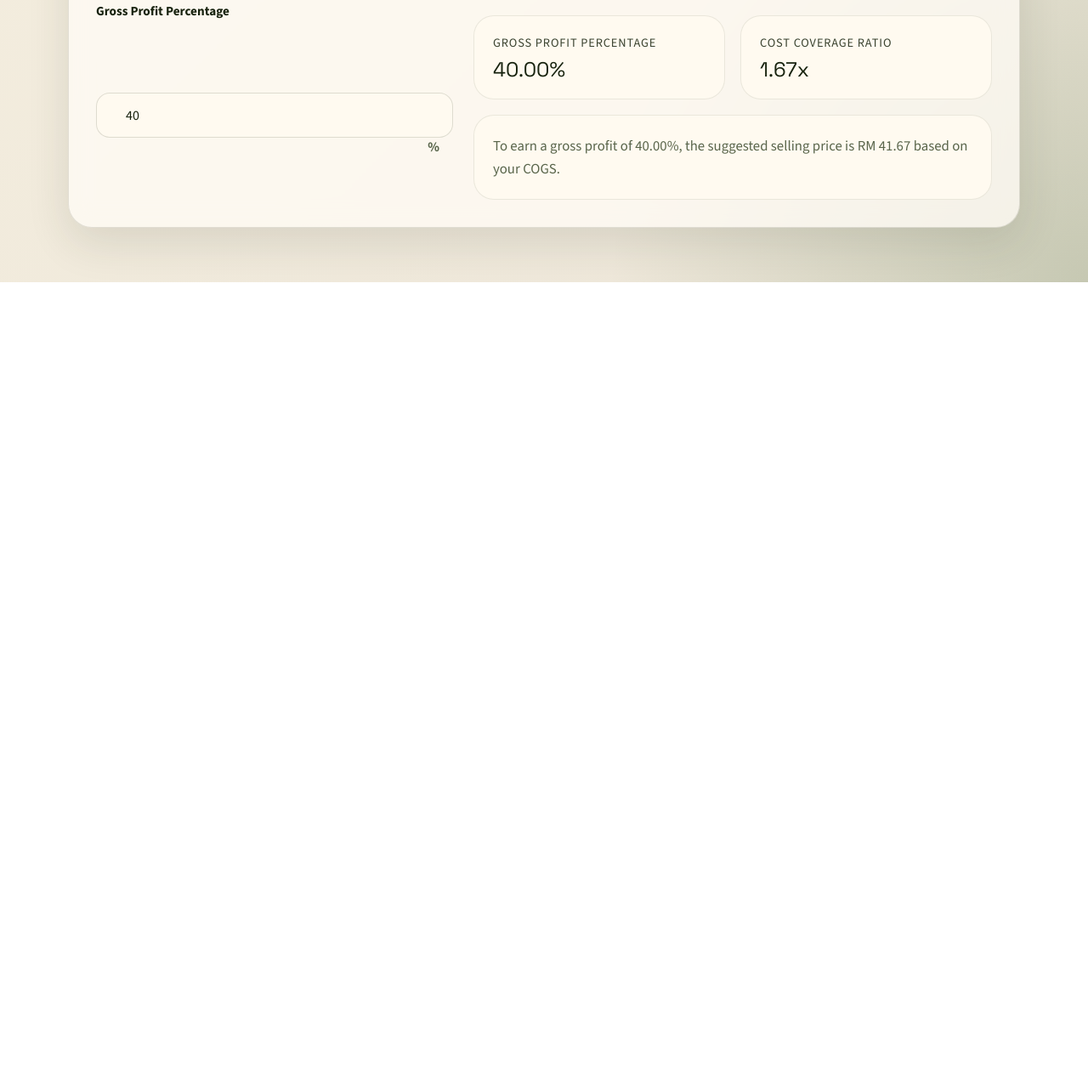
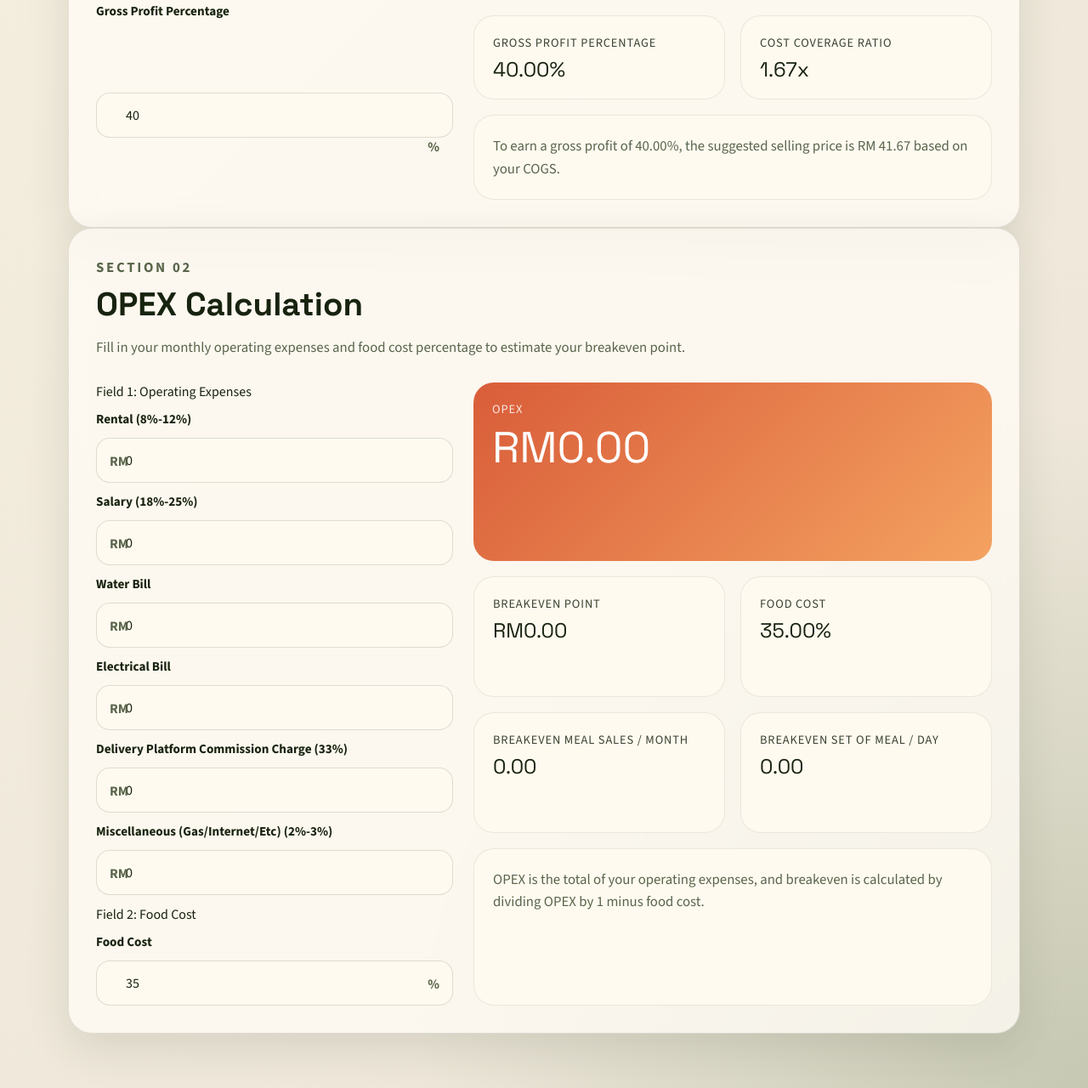
Before and after one commit to ricebowlexpress/costing, a plain HTML site: page index.html in a window 1280 px wide. Shown: the part 1043-2323 px from the top of the page at 85% size. Before the commit the page ends 1375 px from the top, so only its background shows below. Drawn offline with nearby package versions, Linux system fonts and the light colour scheme.

Commit message:
Add files via upload

```diff
--- a/index.html
+++ b/index.html
@@ -17,13 +17,13 @@
         <h1>Start with the selling price section your business actually needs.</h1>
         <p class="hero-text">
           Enter your COGS and target gross profit percentage to instantly calculate
-          a suggested selling price in Malaysian Ringgit. This is the first block of a larger cost calculation site.
+          a suggested selling price in Malaysian Ringgit. The website now also includes an OPEX and breakeven calculator.
         </p>
       </div>
       <div class="hero-panel">
-        <p class="panel-label">First calculator</p>
-        <h2>Selling Price</h2>
-        <p>Use COGS with your desired gross profit percentage to set a cleaner selling price.</p>
+        <p class="panel-label">Live calculators</p>
+        <h2>Selling Price + OPEX</h2>
+        <p>Use COGS, gross profit, and operating cost inputs to plan both pricing and breakeven.</p>
       </div>
     </header>
 
@@ -86,6 +86,99 @@
           </aside>
         </div>
       </section>
+
+      <section class="calculator-card" aria-labelledby="opex-title">
+        <div class="section-heading">
+          <p class="section-kicker">Section 02</p>
+          <h2 id="opex-title">OPEX Calculation</h2>
+          <p>
+            Fill in your monthly operating expenses and food cost percentage to estimate your breakeven point.
+          </p>
+        </div>
+
+        <div class="calculator-layout">
+          <form class="calculator-form" id="opex-form">
+            <div class="form-subtitle">Field 1: Operating Expenses</div>
+
+            <label for="rental">Rental <span class="hint">(8%-12%)</span></label>
+            <div class="input-wrap">
+              <span class="prefix">RM</span>
+              <input id="rental" name="rental" type="number" min="0" step="0.01" value="0">
+            </div>
+
+            <label for="salary">Salary <span class="hint">(18%-25%)</span></label>
+            <div class="input-wrap">
+              <span class="prefix">RM</span>
+              <input id="salary" name="salary" type="number" min="0" step="0.01" value="0">
+            </div>
+
+            <label for="water-bill">Water Bill</label>
+            <div class="input-wrap">
+              <span class="prefix">RM</span>
+              <input id="water-bill" name="water-bill" type="number" min="0" step="0.01" value="0">
+            </div>
+
+            <label for="electrical-bill">Electrical Bill</label>
+            <div class="input-wrap">
+              <span class="prefix">RM</span>
+              <input id="electrical-bill" name="electrical-bill" type="number" min="0" step="0.01" value="0">
+            </div>
+
+            <label for="delivery-charge">Delivery Platform Commission Charge <span class="hint">(33%)</span></label>
+            <div class="input-wrap">
+              <span class="prefix">RM</span>
+              <input id="delivery-charge" name="delivery-charge" type="number" min="0" step="0.01" value="0">
+            </div>
+
+            <label for="miscellaneous">Miscellaneous <span class="hint">(Gas/Internet/Etc) (2%-3%)</span></label>
+            <div class="input-wrap">
+              <span class="prefix">RM</span>
+              <input id="miscellaneous" name="miscellaneous" type="number" min="0" step="0.01" value="0">
+            </div>
+
+            <div class="form-subtitle">Field 2: Food Cost</div>
+
+            <label for="food-cost">Food Cost</label>
+            <div class="input-wrap">
+              <input id="food-cost" name="food-cost" type="number" min="0" max="99.99" step="0.01" value="35">
+              <span class="suffix">%</span>
+            </div>
+          </form>
+
+          <aside class="results-panel" aria-live="polite">
+            <div class="result-card accent">
+              <p class="result-label">OPEX</p>
+              <p class="result-value" id="opex-total">RM0.00</p>
+            </div>
+
+            <div class="result-grid">
+              <div class="result-card">
+                <p class="result-label">Breakeven Point</p>
+                <p class="result-value small" id="breakeven-point">RM0.00</p>
+              </div>
+
+              <div class="result-card">
+                <p class="result-label">Food Cost</p>
+                <p class="result-value small" id="food-cost-display">35.00%</p>
+              </div>
+
+              <div class="result-card">
+                <p class="result-label">Breakeven Meal Sales / Month</p>
+                <p class="result-value small" id="breakeven-meals-month">0.00</p>
+              </div>
+
+              <div class="result-card">
+                <p class="result-label">Breakeven Set of Meal / Day</p>
+                <p class="result-value small" id="breakeven-meals-day">0.00</p>
+              </div>
+            </div>
+
+            <div class="note-card" id="opex-note">
+              OPEX is the total of your operating expenses, and breakeven is calculated by dividing OPEX by 1 minus food cost.
+            </div>
+          </aside>
+        </div>
+      </section>
     </main>
   </div>
 
```
